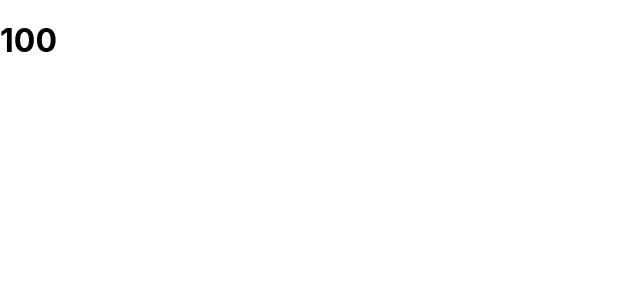
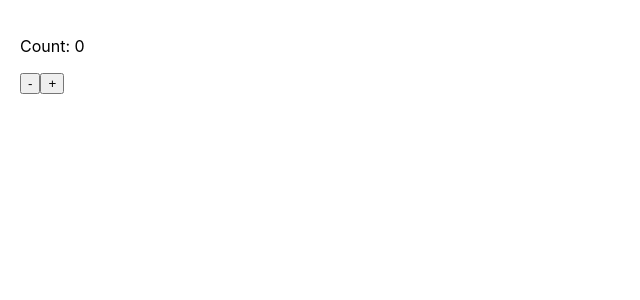
Before and after one commit to orangeman7201/react-sample, a React (Create React App) app: page / in a window 1280 px wide. Shown: the top 300 px of the page, without its empty margins (0-640 px from the left). Built offline with nearby package versions, Linux system fonts and the light colour scheme.

Commit message:
useStateコンポーネントを記述

```diff
--- /dev/null
+++ b/src/components/Counter.tsx
@@ -0,0 +1,25 @@
+import { useState } from 'react'
+
+type CounterProps = {
+  initialValue: number
+}
+
+const Counter = (props: CounterProps) => {
+  const { initialValue } = props
+
+  const [count, setCount] = useState(initialValue)
+
+  const plusOne = (count: number) => {
+    return count + 1
+  }
+
+  return (
+    <div style={{ padding: '20px' }}>
+      <p>Count: {count}</p>
+      <button onClick={()=> setCount(count - 1)}>-</button>
+      <button onClick={() => setCount((prevCount) => plusOne(prevCount))}>+</button>
+    </div>
+  )
+}
+
+export default Counter
--- a/src/index.tsx
+++ b/src/index.tsx
@@ -7,6 +7,7 @@
 import Message from './components/Message';
 import Container from './components/Container';
 import ContextSample from './components/ContextSample';
+import Counter from './components/Counter';
 import reportWebVitals from './reportWebVitals';
 
 const root = ReactDOM.createRoot(
@@ -14,7 +15,7 @@
 );
 root.render(
   <React.StrictMode>
-    <ContextSample />
+    <Counter initialValue={0} />
   </React.StrictMode>
 );
 
```
